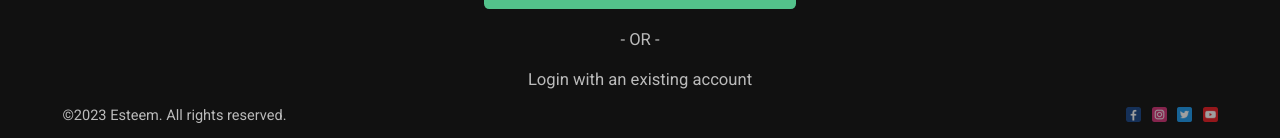
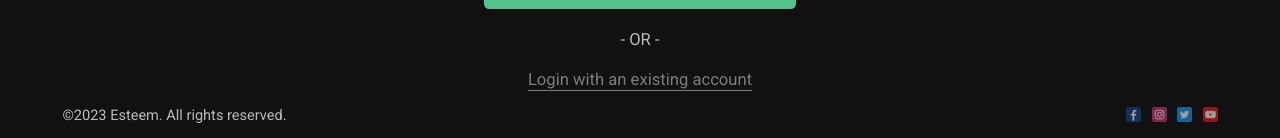
Before and after one commit to esteemayo/next_13, a Next.js app: page /dashboard/register in a window 1280 px wide. Shown: the part 713-851 px from the top of the page. Built offline with nearby package versions, Linux system fonts and the light colour scheme; no server answers.

Commit message:
fix: add styling

```diff
--- a/src/app/dashboard/(auth)/register/page.module.scss
+++ b/src/app/dashboard/(auth)/register/page.module.scss
@@ -43,4 +43,13 @@
   .or {
     color: #bbb;
   }
+
+  .link {
+    &:link,
+    &:visited {
+      text-decoration: underline;
+      text-underline-offset: 0.5rem;
+      color: #7d7c7c;
+    }
+  }
 }
```
